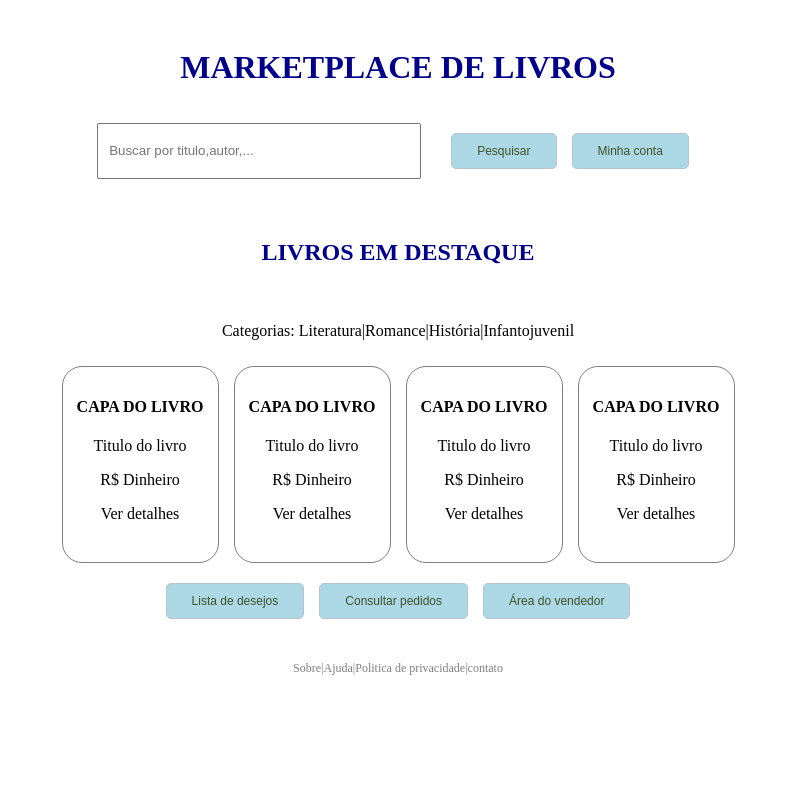
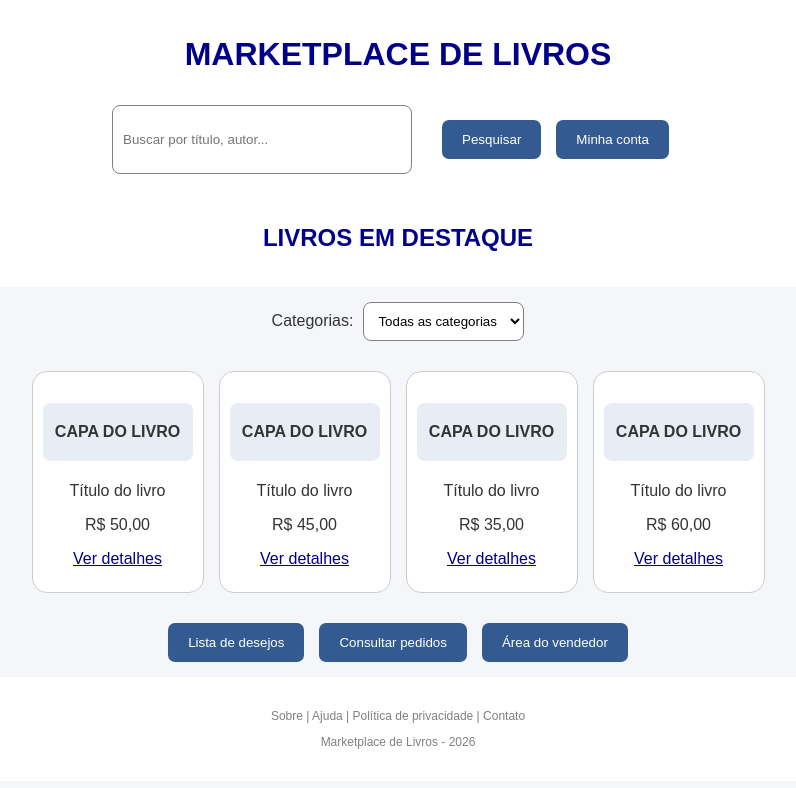
Before and after one commit to Joca-pudim/Projeto_PI_Livraria, a plain HTML site: page Menu principal/menu.html in a window 1280 px wide. Shown: the whole page, without its empty margins (242-1038 px from the left). Drawn offline with Linux system fonts and the light colour scheme.

Commit message:
Add files via upload
atualizado menu

```diff
--- a/Menu principal/estilo.css
+++ b/Menu principal/estilo.css
@@ -1,62 +1,128 @@
-.livro{
-    width: 135px;
-    height: 175px;
-    border: 1px solid grey;
-    border-radius: 20px;
-    text-align: center;
-    padding: 10px;
+/* Configurações gerais */
+body {
+    margin: 0;
+    font-family: Arial, sans-serif;
+    background-color: #f4f6fa;
+    color: #333;
+}
+
+/* Cabeçalho */
+header {
     background-color: white;
-}
-.LIVROS{
-    display: flex;
-    gap: 15px;
-    padding: 10px;
-    justify-content: center;
-    flex-wrap: wrap;
-}
-.Titulos{
-   display: flex;
-   flex-direction: column;
-   align-items: center;
-   padding: 20px;
-   gap: 15px;
-}
-nav{
-    display: flex;
-    justify-content: center;
-    gap: 20px;
-}
-nav input{
-    width: 300px;
-    padding: 10px;
-}
-header{
     color: darkblue;
 }
-footer{
-    padding:20px;
-    text-align: center;
-    font-size: 12px;
-    color: grey;
 
+.Titulos {
+    display: flex;
+    flex-direction: column;
+    align-items: center;
+    padding: 15px;
+    gap: 10px;
+}
 
-}
-.botoes{
+/* Pesquisa */
+nav {
     display: flex;
     justify-content: center;
     gap: 15px;
+}
+/*essa parte é sobre a barra de pesquisa mesmo */
+nav input {
+    width: 300px;
     padding: 10px;
+    border: 1px solid gray;
+    border-radius: 8px;
 }
-.botoes button{
-    background-color: lightblue;
-    border: 1px solid #b9c3cc;
-    border-radius: 5px;
-    padding: 10px 25px;
-    font-size: 12px;
-    color: #405228;
-}
-.categorias{
+
+/* Categorias */
+.categorias {
     display: flex;
     justify-content: center;
+    align-items: center;
+    gap: 10px;
+    padding: 15px;
+}/* Essa parte muda o dentro de categoria*/
+.categorias select{
+    padding: 10px;
+    border: 1px solid gray;
+    border-radius: 8px;
+    background-color: white;
+    cursor: pointer;
+}
+/* muda a cor do que ta dentro de categoria na parte a que é basicamente a parte inteira..*/
+.categorias a {
+    color: darkblue;
+}
+/* quando o mouse passar em cima*/
+.categorias a:hover {
+    color: steelblue;
+}
 
+/* Livros */
+/*  basicamente é a estrutura de como aparecem*/
+.LIVROS {
+    display: flex;
+    justify-content: center;
+    gap: 15px;
+    padding: 15px;
 }
+/* conteudo interno dos livros em si*/
+.livro {
+    width: 150px;
+    height: 200px;
+    padding: 10px;
+    border: 1px solid #ccc;
+    border-radius: 15px;
+    text-align: center;
+    background-color: white;
+
+    transition: transform 0.3s ease,
+                background-color 0.3s ease;
+}
+
+.livro:hover {
+    transform: translateY(-5px);
+    background-color: lightblue;
+}
+
+.livro h4 {
+    background-color: #e8edf5;
+    padding: 20px 5px;
+    border-radius: 8px;
+}
+
+.livro a {
+    color: darkblue;
+}
+
+/* Botões */
+.botoes {
+    display: flex;
+    justify-content: center;
+    gap: 15px;
+    padding: 15px;
+}
+
+.botoes button {
+    background-color: #345b91;
+    border: none;
+    border-radius: 7px;
+    padding: 12px 20px;
+    color: white;
+    cursor: pointer;
+
+    transition: background-color 0.3s ease;
+}
+
+.botoes button:hover {
+    background-color: darkblue;
+}
+
+/* Rodapé */
+footer {
+    padding: 20px;
+    text-align: center;
+    font-size: 12px;
+    color: gray;
+    background-color: white;
+}
--- a/Menu principal/menu.html
+++ b/Menu principal/menu.html
@@ -1,60 +1,88 @@
 <!DOCTYPE html>
-<html lang="en">
+<html lang="pt-BR">
 <head>
     <meta charset="UTF-8">
     <meta name="viewport" content="width=device-width, initial-scale=1.0">
-    <title>Menu teste</title>
+    <title>Marketplace de Livros</title>
     <link rel="stylesheet" href="estilo.css">
 </head>
 <body>
-    <header>
+
+    <header> <!--Titulos em geral-->
         <div class="Titulos">
-            <h1>MARKETPLACE DE LIVROS</h1><!-- Titulo da pagina depois mudar-->
+            <h1>MARKETPLACE DE LIVROS</h1>
+
             <nav>
-            <!--Necessario definir o tipo dos botoes dps--> <input type="Busca" placeholder="Buscar por titulo,autor,..."> </input> <div class="botoes"><button type="button">Pesquisar</button> <button type="button">Minha conta</button></div>
+                <input type="search" placeholder="Buscar por título, autor...">
+
+                <div class="botoes">
+                    <button type="button">Pesquisar</button>
+                    <button type="button">Minha conta</button>
+                </div>
             </nav>
         </div>
+
         <div class="Titulos">
             <h2>LIVROS EM DESTAQUE</h2>
         </div>
     </header>
-    <div class="categorias">
-        <P>Categorias: Literatura|Romance|História|Infantojuvenil</P>
-    </div>
-        <div class="LIVROS">
+
+    <main>
+        <div class="categorias">
+         <label for="categoria">Categorias:</label>
+            <select id="categoria">
+            <option value="todos">Todas as categorias</option>
+            <option value="literatura">Literatura</option>
+            <option value="romance">Romance</option>
+            <option value="historia">História</option>
+            <option value="infantojuvenil">Infantojuvenil</option>
+        </select>
+
+</div>
+
+        <div class="LIVROS"> <!--seção livros da pra usar isso no catalago?-->
+
             <div class="livro">
-            <h4>CAPA DO LIVRO</h4><!--Depois colocar uma imagem para aparecer dentro dos livros-->
-            <p>Titulo do livro</p><!--Alterar depois-->
-            <p>R$ Dinheiro</p>
-            <p>Ver detalhes</p><!--decidir se é interagivel-->
+                <h4>CAPA DO LIVRO</h4>
+                <p>Título do livro</p>
+                <p>R$ 50,00</p>
+                <a href="#">Ver detalhes</a>
             </div>
 
             <div class="livro">
-            <h4>CAPA DO LIVRO</h4><!--Depois colocar uma imagem para aparecer dentro dos livros-->
-            <p>Titulo do livro</p><!--Alterar depois-->
-            <p>R$ Dinheiro</p>
-            <p>Ver detalhes</p><!--decidir se é interagivel-->
+                <h4>CAPA DO LIVRO</h4>
+                <p>Título do livro</p>
+                <p>R$ 45,00</p>
+                <a href="#">Ver detalhes</a>
             </div>
 
             <div class="livro">
-            <h4>CAPA DO LIVRO</h4><!--Depois colocar uma imagem para aparecer dentro dos livros-->
-            <p>Titulo do livro</p><!--Alterar depois-->
-            <p>R$ Dinheiro</p>
-            <p>Ver detalhes</p><!--decidir se é interagivel-->
+                <h4>CAPA DO LIVRO</h4>
+                <p>Título do livro</p>
+                <p>R$ 35,00</p>
+                <a href="#">Ver detalhes</a>
             </div>
 
             <div class="livro">
-            <h4>CAPA DO LIVRO</h4><!--Depois colocar uma imagem para aparecer dentro dos livros-->
-            <p>Titulo do livro</p><!--Alterar depois-->
-            <p>R$ Dinheiro</p>
-            <p>Ver detalhes</p><!--decidir se é interagivel-->
+                <h4>CAPA DO LIVRO</h4>
+                <p>Título do livro</p>
+                <p>R$ 60,00</p>
+                <a href="#">Ver detalhes</a>
             </div>
+
         </div>
-    <div class="botoes">
-    <!-- Lembrar de mudar o tipo do botão se necessario--><button type="button">Lista de desejos</button> <button type="button">Consultar pedidos</button> <button type="button">Área do vendedor</button>
-    </div>
+
+        <div class="botoes">
+            <button type="button">Lista de desejos</button>
+            <button type="button">Consultar pedidos</button>    <!--mesmos botões de antes mas sem muita bagunça-->
+            <button type="button">Área do vendedor</button>
+        </div>
+    </main>
+
     <footer>
-        <p>Sobre|Ajuda|Politica de privacidade|contato</p>
+        <p>Sobre | Ajuda | Política de privacidade | Contato</p> <!--Basicamente o rodape-->
+        <p>Marketplace de Livros - 2026</p>
     </footer>
+
 </body>
 </html>
```
